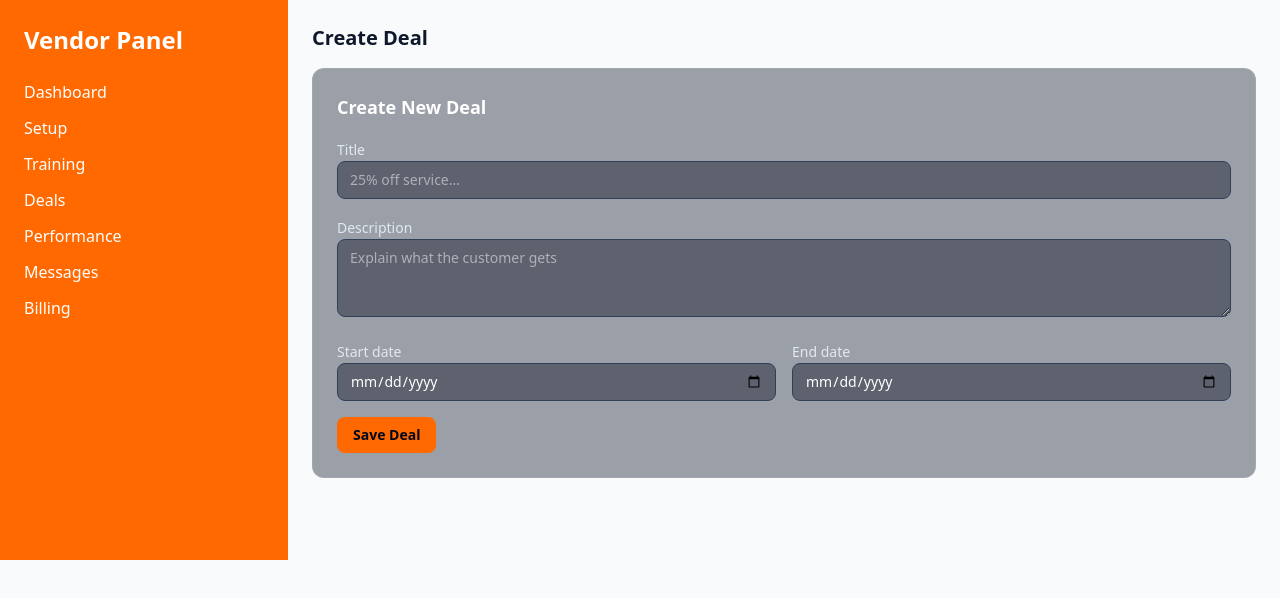
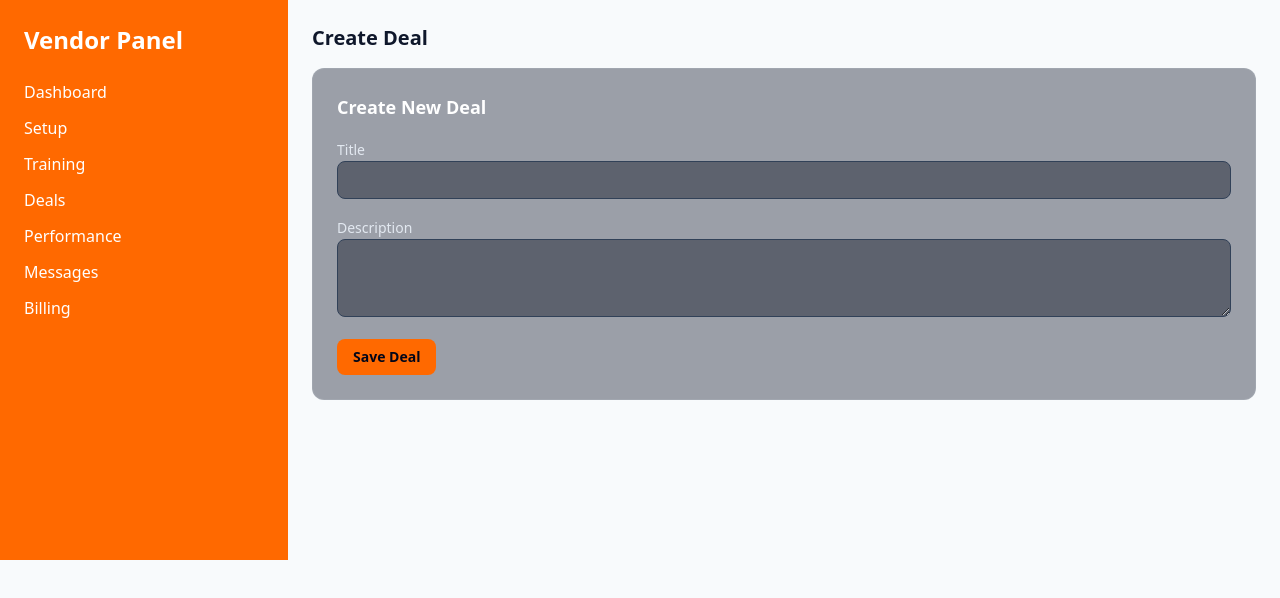
Before and after one commit to klawrence01/LD247, a Next.js app: page /VendorDashboard/coupons/new in a window 1280 px wide. Shown: the top 598 px of the page. Built offline with nearby package versions, Linux system fonts and the light colour scheme.

Commit message:
Add vendor deal form component

```diff
--- a/src/app/VendorDashboard/coupons/_components/DealForm.tsx
+++ b/src/app/VendorDashboard/coupons/_components/DealForm.tsx
@@ -1,35 +1,13 @@
-// src/app/VendorDashboard/coupons/_components/DealForm.tsx
 "use client";
 
 import React, { useState } from "react";
 
-type DealFormProps = {
-  onSubmit?: (data: any) => void;
-};
-
-export default function DealForm({ onSubmit }: DealFormProps) {
+export default function DealForm() {
   const [title, setTitle] = useState("");
   const [description, setDescription] = useState("");
-  const [startDate, setStartDate] = useState("");
-  const [endDate, setEndDate] = useState("");
-
-  const handleSubmit = (e: React.FormEvent) => {
-    e.preventDefault();
-    const payload = {
-      title,
-      description,
-      start_date: startDate,
-      end_date: endDate,
-    };
-    onSubmit?.(payload);
-    console.log("new deal:", payload);
-  };
 
   return (
-    <form
-      onSubmit={handleSubmit}
-      className="space-y-4 rounded-xl border border-slate-200/10 bg-slate-900/40 p-6"
-    >
+    <form className="space-y-4 rounded-xl border border-slate-200/10 bg-slate-900/40 p-6">
       <h2 className="text-lg font-semibold text-white">Create New Deal</h2>
 
       <div className="space-y-1">
@@ -38,7 +16,6 @@ export default function DealForm({ onSubmit }: DealFormProps) {
           value={title}
           onChange={(e) => setTitle(e.target.value)}
           className="w-full rounded-lg bg-slate-950/40 border border-slate-700 px-3 py-2 text-sm text-white outline-none"
-          placeholder="25% off service…"
           required
         />
       </div>
@@ -50,29 +27,7 @@ export default function DealForm({ onSubmit }: DealFormProps) {
           onChange={(e) => setDescription(e.target.value)}
           className="w-full rounded-lg bg-slate-950/40 border border-slate-700 px-3 py-2 text-sm text-white outline-none"
           rows={3}
-          placeholder="Explain what the customer gets"
         />
-      </div>
-
-      <div className="grid grid-cols-1 md:grid-cols-2 gap-4">
-        <div className="space-y-1">
-          <label className="text-sm text-slate-200">Start date</label>
-          <input
-            type="date"
-            value={startDate}
-            onChange={(e) => setStartDate(e.target.value)}
-            className="w-full rounded-lg bg-slate-950/40 border border-slate-700 px-3 py-2 text-sm text-white outline-none"
-          />
-        </div>
-        <div className="space-y-1">
-          <label className="text-sm text-slate-200">End date</label>
-          <input
-            type="date"
-            value={endDate}
-            onChange={(e) => setEndDate(e.target.value)}
-            className="w-full rounded-lg bg-slate-950/40 border border-slate-700 px-3 py-2 text-sm text-white outline-none"
-          />
-        </div>
       </div>
 
       <button
```
